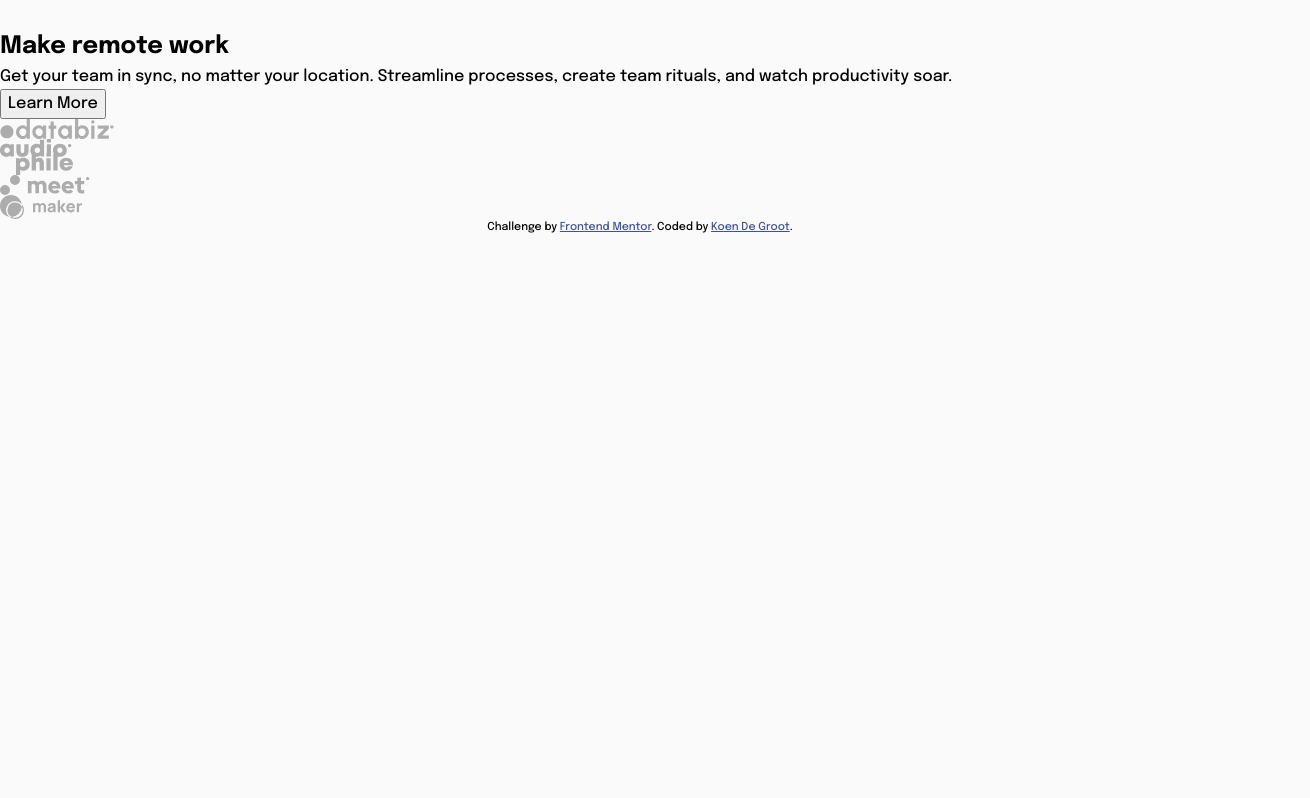
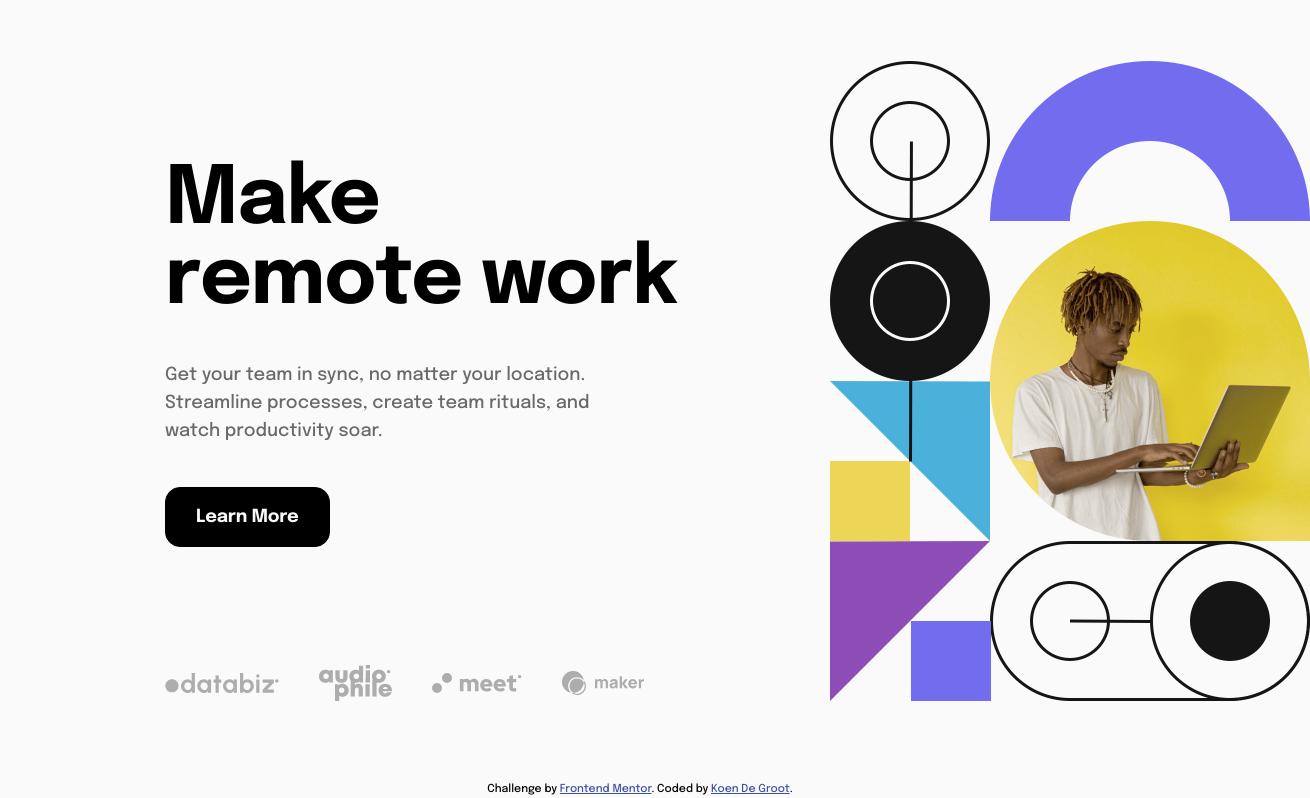
Before and after one commit to KoenCobra/Intro-Section-With-Dropdown-Navigation-, a website: page index.html in a window 1280 px wide. Shown: the part 88-886 px from the top of the page, 1310 px wide, since content can reach past the window. Before the commit the page ends 800 px from the top, so only its background shows below. Drawn offline with Linux system fonts and the light colour scheme.

Commit message:
adding active states

```diff
--- a/index.html
+++ b/index.html
@@ -85,20 +85,23 @@
       </nav>
       <div class="main-grid">
         <section class="info">
-          <h1 class="heading">Make remote work</h1>
+          <h1 class="heading">
+            Make <br />
+            remote work
+          </h1>
           <p>
             Get your team in sync, no matter your location. Streamline
             processes, create team rituals, and watch productivity soar.
           </p>
           <button class="learn-more-btn">Learn More</button>
+          <div class="footer">
+            <img src="images/client-databiz.svg" alt="" />
+            <img src="images/client-audiophile.svg" alt="" />
+            <img src="images/client-meet.svg" alt="" />
+            <img src="images/client-maker.svg" alt="" />
+          </div>
         </section>
         <section class="hero-placeholder"></section>
-        <section class="footer">
-          <img src="images/client-databiz.svg" alt="" />
-          <img src="images/client-audiophile.svg" alt="" />
-          <img src="images/client-meet.svg" alt="" />
-          <img src="images/client-maker.svg" alt="" />
-        </section>
       </div>
     </main>
 
--- a/src/scss/main.scss
+++ b/src/scss/main.scss
@@ -11,6 +11,15 @@ $font: "Epilogue", sans-serif;
 body {
  font-family: $font;
  background-color: $AlmostWhite;
+}
+
+.attribution {
+ margin-top: 5rem;
+}
+
+main {
+ max-width: 1400px;
+ margin-inline: auto;
 }
 
 nav {
@@ -35,8 +44,12 @@ nav {
    .nav-list-item {
     padding-right: 40px;
     font-size: 14px;
+    font-weight: 500;
 
-    font-weight: 500;
+    &:hover {
+     color: black;
+     transition: all 300ms ease-in-out;
+    }
 
     &.features {
      display: flex;
@@ -96,6 +109,7 @@ nav {
    background-color: transparent;
    color: $MediumGray;
    font-size: 14px;
+   cursor: pointer;
   }
 
   .register {
@@ -103,6 +117,82 @@ nav {
    border: 1.5px solid $MediumGray;
    border-radius: 14px;
    padding: 13px 22px;
+   transition: all 300ms ease-in-out;
+
+   &:hover {
+    border: 1.5px solid black;
+    cursor: pointer;
+    color: black;
+   }
   }
  }
+
+ .features-drop-down {
+ }
 }
+
+.main-grid {
+ display: grid;
+ grid-template-columns: 540px 480px;
+ grid-template-rows: 640px;
+ gap: 125px;
+ margin-left: 165px;
+ margin-top: 2rem;
+
+ .info {
+  margin-top: 100px;
+  position: relative;
+
+  h1 {
+   font-weight: 700;
+   font-size: 80px;
+   line-height: 80px;
+   letter-spacing: -1.11px;
+  }
+
+  p {
+   font-weight: 500;
+   font-size: 18px;
+   line-height: 28px;
+   color: $MediumGray;
+   width: 445px;
+   margin-top: 2.5rem;
+  }
+
+  .learn-more-btn {
+   border: 1px solid black;
+   outline: none;
+   background-color: black;
+   border-radius: 15px;
+   font-weight: 700;
+   font-size: 18px;
+   line-height: 28px;
+   color: $AlmostWhite;
+   text-align: center;
+   padding: 15px 30px;
+   margin-top: 2.6rem;
+   letter-spacing: -0.25px;
+   transition: all 300ms ease-in-out;
+
+   &:hover {
+    cursor: pointer;
+    background-color: $AlmostWhite;
+    color: $AlmostBlack;
+   }
+  }
+
+  .footer {
+   display: flex;
+   position: absolute;
+   bottom: 0;
+   align-items: center;
+   gap: 40px;
+  }
+ }
+
+ .hero-placeholder {
+  background-image: url("../../images/image-hero-desktop.png");
+  background-size: 100%;
+  background-repeat: no-repeat;
+ }
+}
```
Also changed, not shown: dist/css/main.css, 1 other file.
